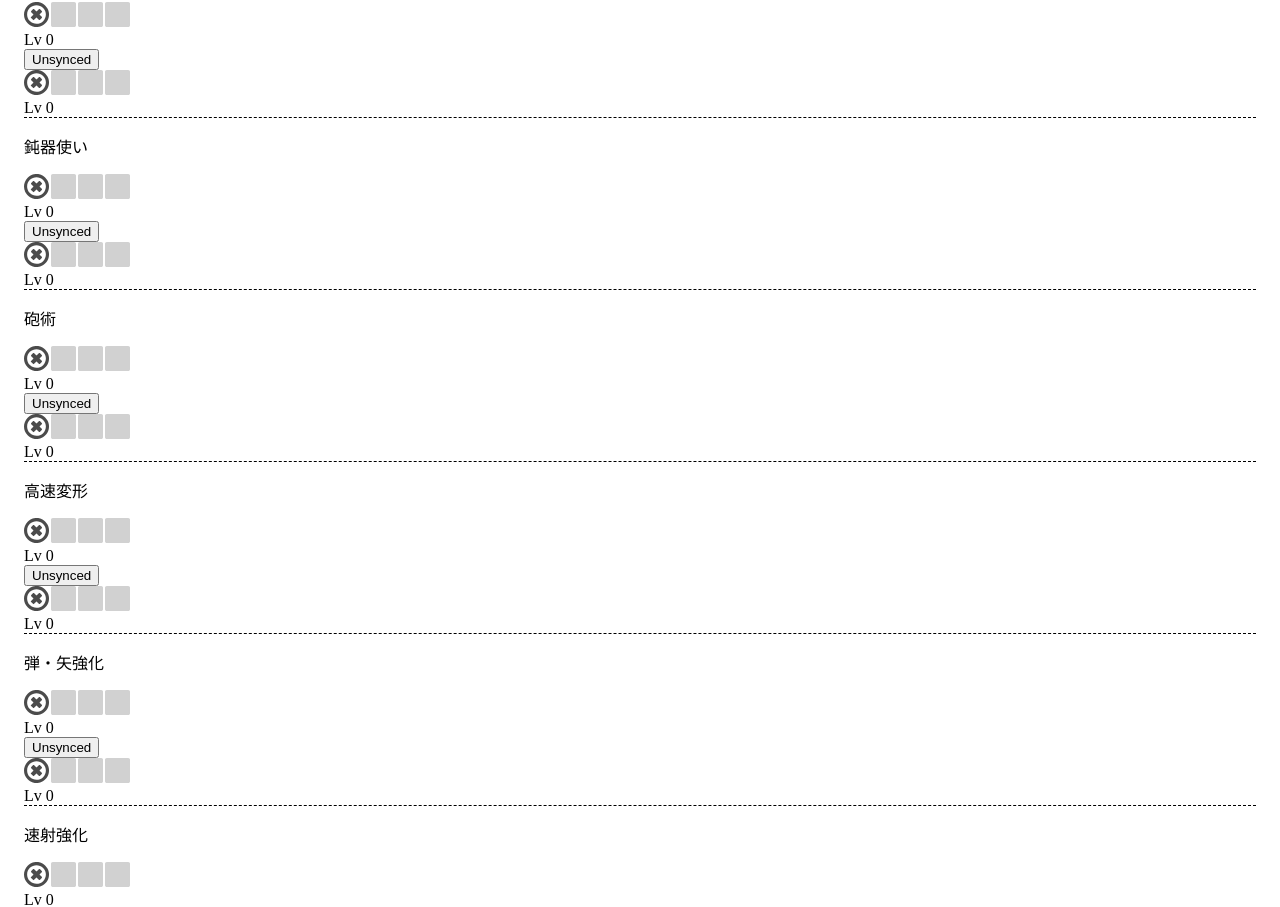
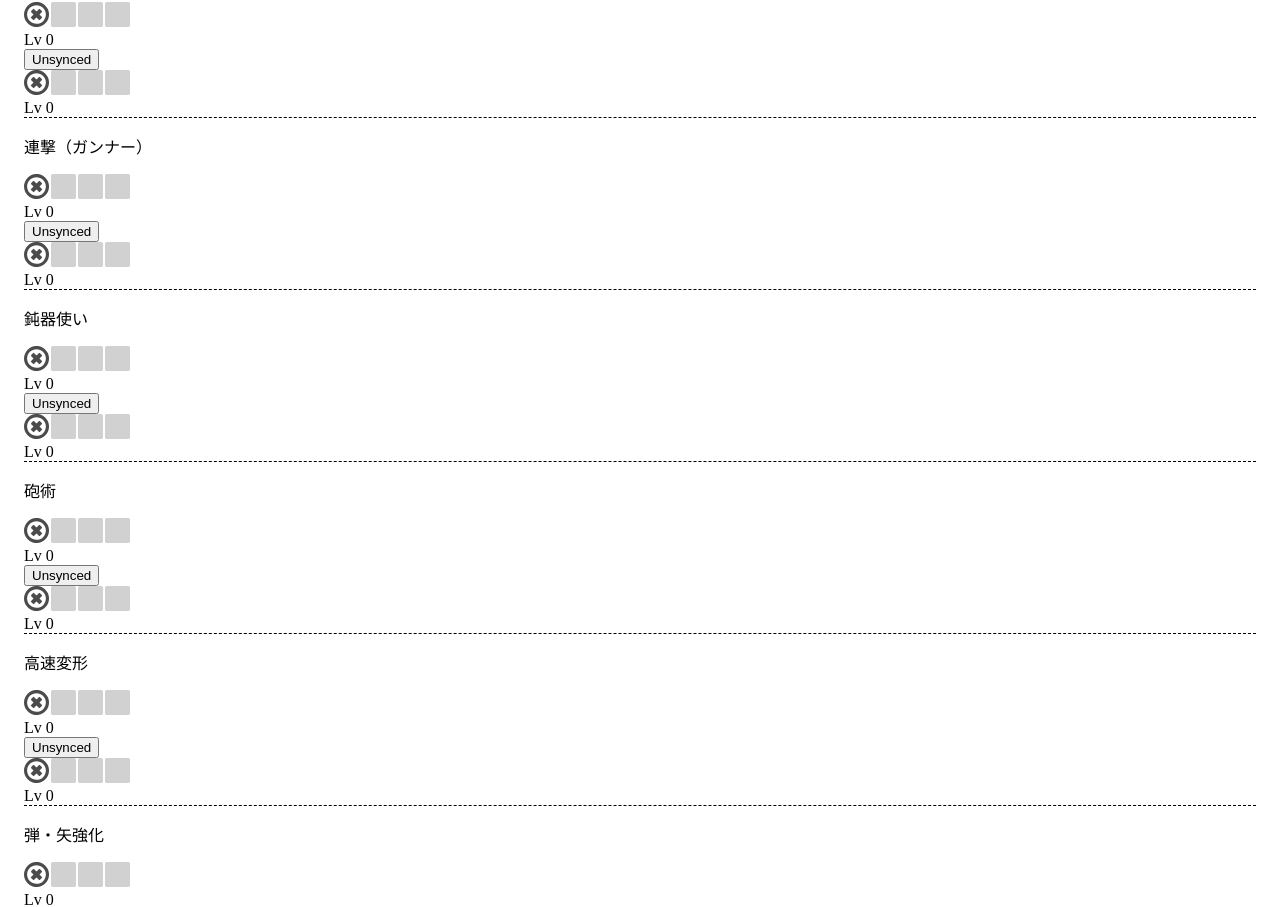
Before and after one commit to autopp/mhrise-atk-cmp, a Next.js app: page / in a window 1280 px wide. Shown: the part 4636-5543 px from the top of the page. Built offline with nearby package versions, Linux system fonts and the light colour scheme.

Commit message:
feat: add chain crit for gunner

```diff
--- a/src/lib/status.ts
+++ b/src/lib/status.ts
@@ -104,6 +104,7 @@ export type Status = {
     readonly resentment: Increase
     readonly dragonheart: Factor
     readonly chainCrit: Increase
+    readonly chainCritGunner: Increase
     readonly bludgeoner: Bludgeoner
     readonly artillery: Factor
     readonly rapidMorph: Factor
@@ -229,6 +230,8 @@ export const DRAGONHEART = createDamageFactorSkill(["1.0", "1.0", "1.0", "1.05",
 
 export const CHAIN_CRIT = createAttackIncreaseSkill([10, 12, 15])
 
+export const CHAIN_CRIT_GUNNER = createAttackIncreaseSkill([8, 9, 10])
+
 export const BLUDGEONERS: Bludgeoner[] = [
   { text: "", factor: UNIT_FACTOR, activeLevel: SHARPNESS_RED.level },
   { text: "斬れ味が黄色以下の時、攻撃力1.05倍", factor: new Decimal("1.05"), activeLevel: SHARPNESS_YELLOW.level },
@@ -282,7 +285,17 @@ function calculateBaseAttack(status: Status): Decimal {
     item: { talonAndCharm, demonDrug, mightSeed, demonPowder },
     dango: { booster },
     rampage,
-    skill: { attackBoost, offensiveGuard, peakPerformance, agitator, resuscitate, resentment, dragonheart, chainCrit },
+    skill: {
+      attackBoost,
+      offensiveGuard,
+      peakPerformance,
+      agitator,
+      resuscitate,
+      resentment,
+      dragonheart,
+      chainCrit,
+      chainCritGunner,
+    },
   } = status
 
   const weaponAttack = new Decimal(
@@ -305,7 +318,8 @@ function calculateBaseAttack(status: Status): Decimal {
       agitator.attack,
       resuscitate,
       resentment,
-      chainCrit
+      chainCrit,
+      chainCritGunner
     )
   )
 }
--- a/src/pages/index.tsx
+++ b/src/pages/index.tsx
@@ -37,6 +37,7 @@ import {
   DRAGONHEART,
   RESENTMENT,
   CHAIN_CRIT,
+  CHAIN_CRIT_GUNNER,
 } from "@/lib/status"
 import CheckboxInputRow from "@/components/checkbox-input-row"
 import { usePairingState } from "@/lib/pairing"
@@ -80,6 +81,7 @@ const Home: FC = () => {
   const skillResentment = usePairingState(0)
   const skillDragonheart = usePairingState(0)
   const skillChainCrit = usePairingState(0)
+  const skillChainCritGunner = usePairingState(0)
   const skillBludgeoner = usePairingState(0)
   const skillArtillery = usePairingState(0)
   const skillRapidMorph = usePairingState(0)
@@ -128,6 +130,7 @@ const Home: FC = () => {
         resentment: RESENTMENT[valueOf(skillResentment)],
         dragonheart: DRAGONHEART[valueOf(skillDragonheart)],
         chainCrit: CHAIN_CRIT[valueOf(skillChainCrit)],
+        chainCritGunner: CHAIN_CRIT_GUNNER[valueOf(skillChainCritGunner)],
         bludgeoner: BLUDGEONERS[valueOf(skillBludgeoner)],
         artillery: ARTILLERIES[valueOf(skillArtillery)],
         rapidMorph: RAPID_MORPHS[valueOf(skillRapidMorph)],
@@ -167,6 +170,7 @@ const Home: FC = () => {
     skillResentment,
     skillDragonheart,
     skillChainCrit,
+    skillChainCritGunner,
     skillBludgeoner,
     skillArtillery,
     skillRapidMorph,
@@ -225,6 +229,7 @@ const Home: FC = () => {
         <LevelInputRow label="逆恨み" levels={RESENTMENT} {...skillResentment} />
         <LevelInputRow label="龍気活性" levels={DRAGONHEART} {...skillDragonheart} />
         <LevelInputRow label="連撃" levels={CHAIN_CRIT} {...skillChainCrit} />
+        <LevelInputRow label="連撃（ガンナー）" levels={CHAIN_CRIT_GUNNER} {...skillChainCritGunner} />
         <LevelInputRow label="鈍器使い" levels={BLUDGEONERS} {...skillBludgeoner} />
         <LevelInputRow label="砲術" levels={ARTILLERIES} {...skillArtillery} />
         <LevelInputRow label="高速変形" levels={RAPID_MORPHS} {...skillRapidMorph} />
```
